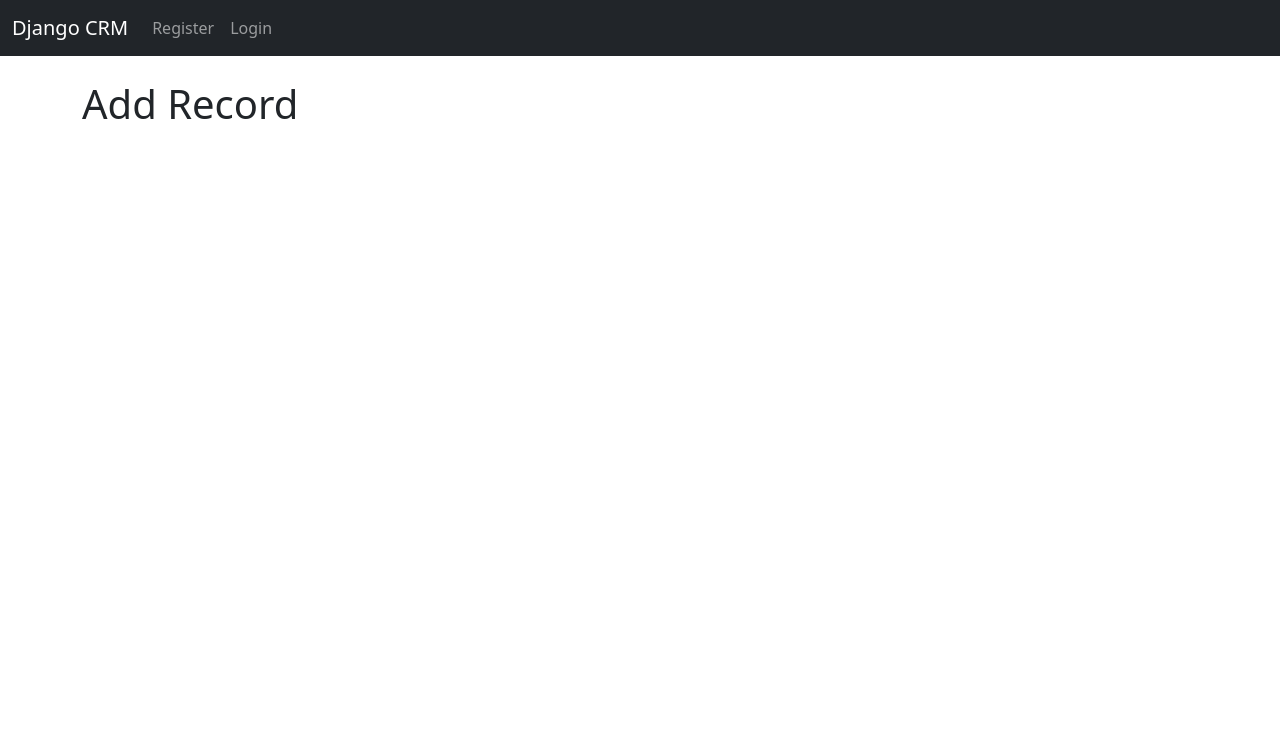
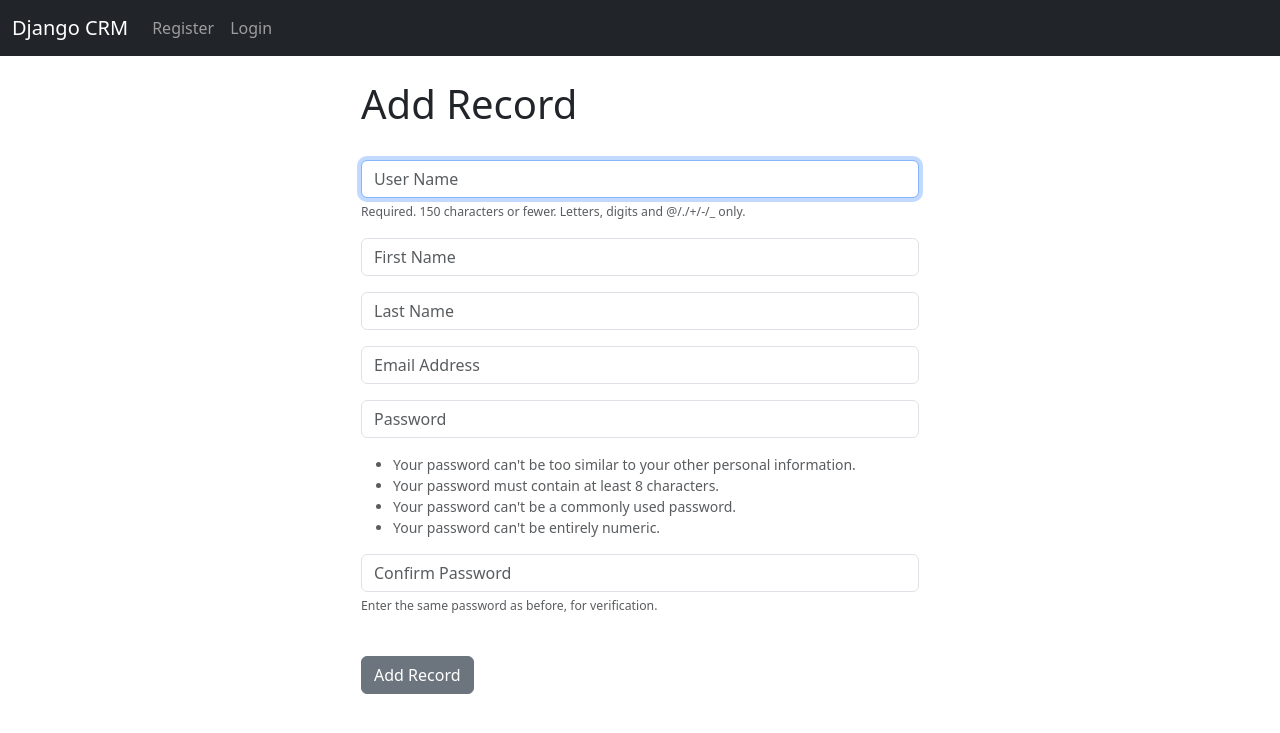
Before and after one commit to shawernseel/Customer-Relationship-Management-App, a Django app: template website/templates/add_record.html in a window 1280 px wide. Shown: the top 733 px of the page. Run offline with Django 5.2, Linux system fonts and the light colour scheme; the template is opened without the code that fills it: values that come from a table or form of the project are taken from there, others are empty.

Commit message:
add record form setup

```diff
--- a/website/forms.py
+++ b/website/forms.py
@@ -1,6 +1,7 @@
 from django.contrib.auth.forms import UserCreationForm
 from django.contrib.auth.models import User
 from django import forms
+from .models import Record
 
 class SignUpForm(UserCreationForm):
     email = forms.EmailField(label="", widget=forms.TextInput(attrs={'class':'form-control', 'placeholder':'Email Address'})) #attrs uses bootstap to style form
@@ -30,3 +31,17 @@ class SignUpForm(UserCreationForm):
         self.fields['password2'].widget.attrs['placeholder'] = 'Confirm Password'
         self.fields['password2'].label = ''
         self.fields['password2'].help_text = '<span class="form-text text-muted"><small>Enter the same password as before, for verification.</small></span>'
+
+class AddRecordForm(forms.ModelForm): #inherrits modelform
+    first_name = forms.CharField(required=True, widget=forms.widgets.TextInput(attrs={"placeholder":"First Name", "class":"form-control"}), label = "")
+    last_name = forms.CharField(required=True, widget=forms.widgets.TextInput(attrs={"placeholder":"Last Name", "class":"form-control"}), label = "")
+    email = forms.CharField(required=True, widget=forms.widgets.TextInput(attrs={"placeholder":"Email Name", "class":"form-control"}), label = "")
+    phone = forms.CharField(required=True, widget=forms.widgets.TextInput(attrs={"placeholder":"Phone", "class":"form-control"}), label = "")
+    address = forms.CharField(required=True, widget=forms.widgets.TextInput(attrs={"placeholder":"Address", "class":"form-control"}), label = "")
+    city = forms.CharField(required=True, widget=forms.widgets.TextInput(attrs={"placeholder":"City", "class":"form-control"}), label = "")
+    state = forms.CharField(required=True, widget=forms.widgets.TextInput(attrs={"placeholder":"State", "class":"form-control"}), label = "")
+    zipcode = forms.CharField(required=True, widget=forms.widgets.TextInput(attrs={"placeholder":"Zipcode", "class":"form-control"}), label = "")
+
+    class Meta:
+        model = Record
+        exclude = ("user",)
--- a/website/templates/add_record.html
+++ b/website/templates/add_record.html
@@ -1,6 +1,15 @@
 {% extends 'base.html' %}
 {% block content %}
 
+<div class="col-md-6 offset-md-3">
 <h1>Add Record</h1>
+<br/>
+
+<form method="POST" action="{% url 'add_record' %}">
+    {% csrf_token %} <!-- forms in django need this, it stops forms from being hijacked-->
+    {{ form.as_p }} <!-- django template; takes froms-->
+    <br/>
+    <button type="submit" class="btn btn-secondary">Add Record</button>
+</form>
 
 {% endblock %}
--- a/website/views.py
+++ b/website/views.py
@@ -1,7 +1,7 @@
 from django.shortcuts import render, redirect
 from django.contrib.auth import authenticate, login, logout
 from django.contrib import messages
-from .forms import SignUpForm
+from .forms import SignUpForm, AddRecordForm
 from .models import Record
 
 
```
